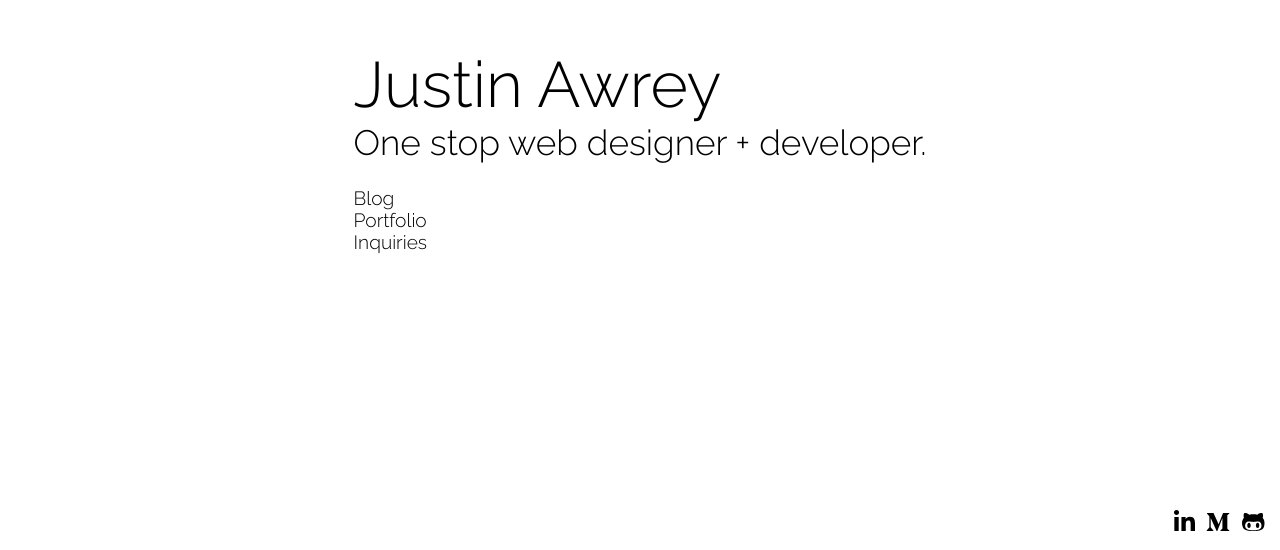
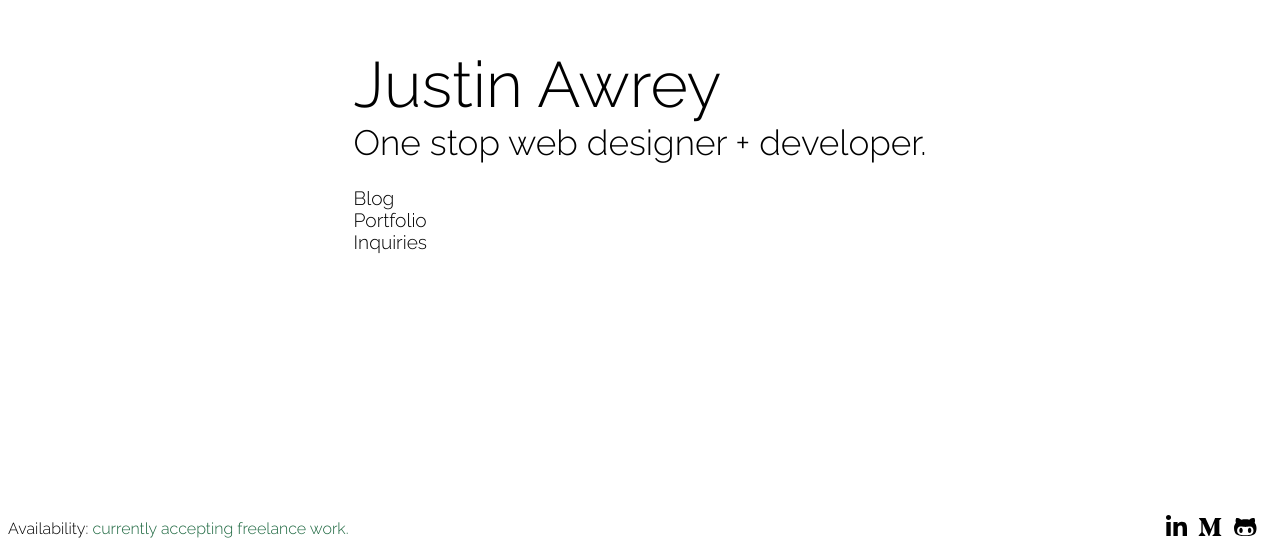
Before and after one commit to justinawrey/justinawrey, a Vue app: page / in a window 1280 px wide. Shown: the part 250-800 px from the top of the page. Built offline with nearby package versions, Linux system fonts and the light colour scheme.

Commit message:
freelance annotation

```diff
--- a/src/components/footer.vue
+++ b/src/components/footer.vue
@@ -1,5 +1,10 @@
 <template>
-  <span class="footer">
+  <div class="footer">
+    <div class="left">
+      Availability:
+      <span class="green">currently accepting freelance work.</span>
+    </div>
+    <div class="right">
       <font-awesome-icon
         class="brand"
         :icon="['fab', 'linkedin-in']"
@@ -15,7 +20,8 @@
         :icon="['fab', 'github-alt']"
         @click="openUrl('https://www.github.com/justinawrey')"
       />
-  </span>
+    </div>
+  </div>
 </template>
 
 <script>
@@ -38,11 +44,13 @@ export default {
 
 <style scoped>
 .footer {
-  position: fixed;
-  bottom: 1rem;
-  right: 1rem;
+  position: absolute;
+  bottom: 0.5rem;
   display: flex;
+  justify-content: space-between;
   align-items: center;
+  width: 100%;
+  margin-left: 1rem;
 }
 
 .brand {
@@ -56,4 +64,13 @@ export default {
   font-weight: lighter;
   opacity: 0.5;
 }
+
+.green {
+  color: #1b663e;
+}
+
+.right {
+  margin-right: 2rem;
+  margin-bottom: 0.1rem;
+}
 </style>
```
Lines whose indentation alone changed are shown as unchanged.
